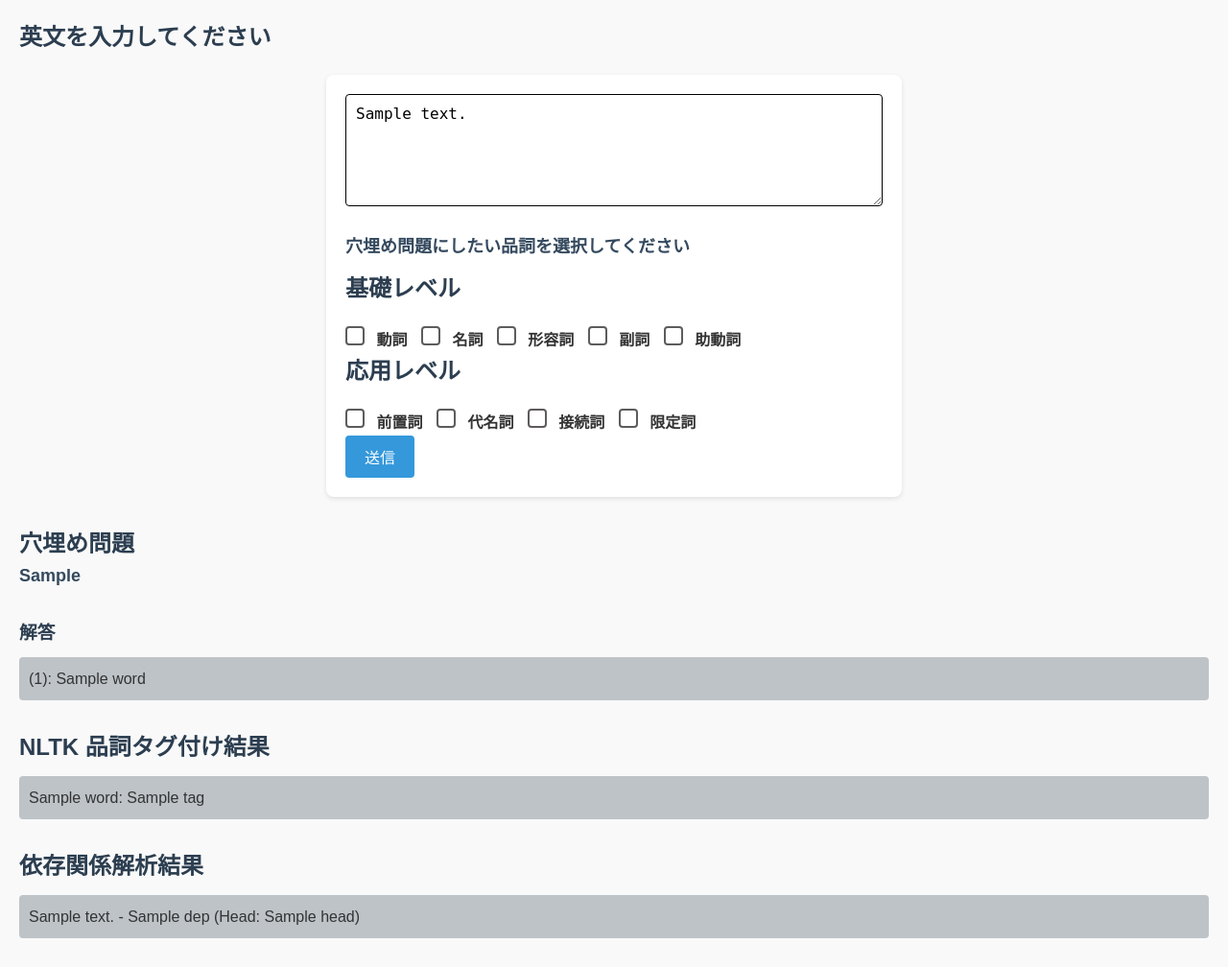
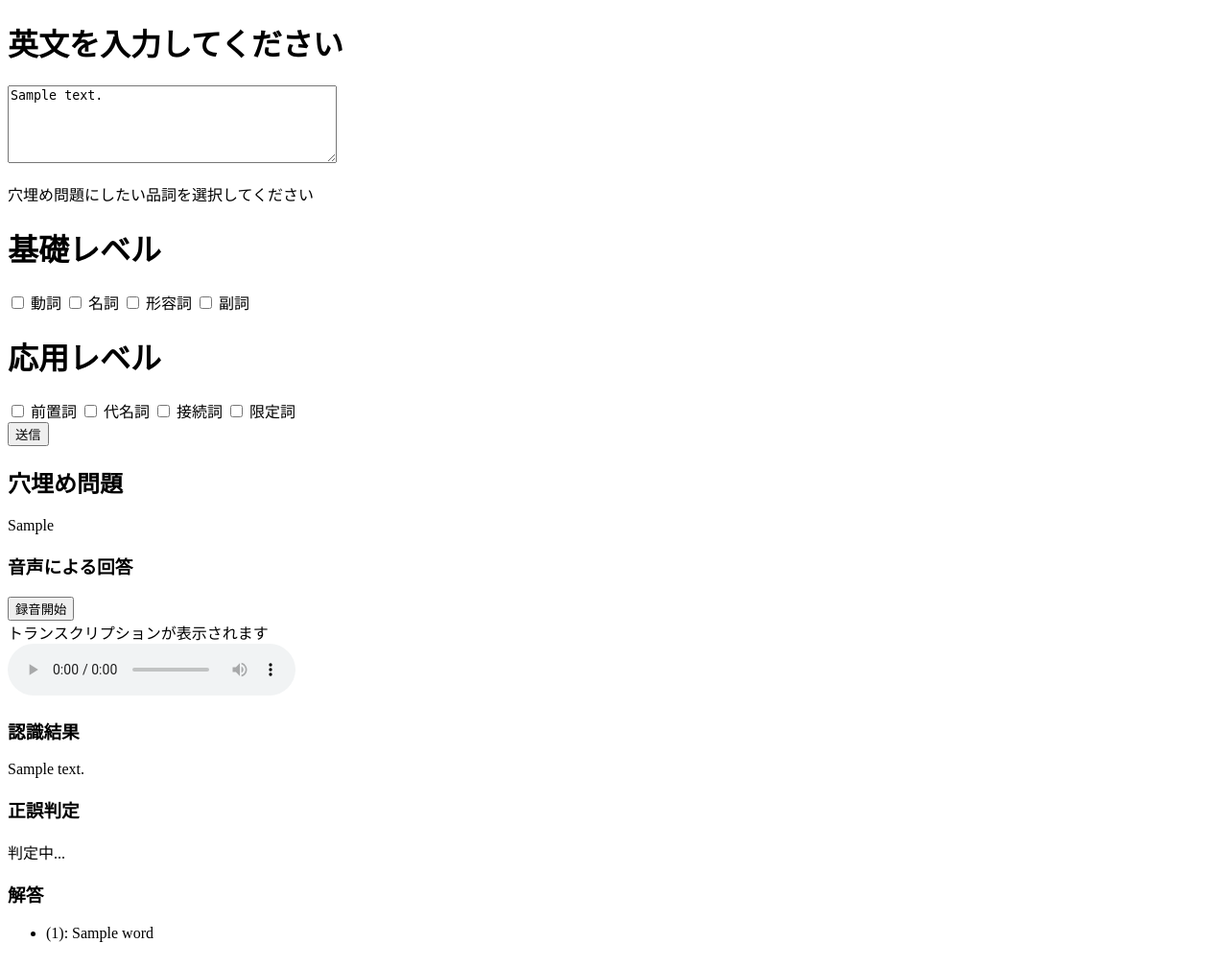
Before and after one commit to halu1006/English-Education, a Flask app: template templates/index.html in a window 1280 px wide. Shown: the whole page at 96% size. After the commit the page ends 982 px from the top, so only its background shows below. Run offline with Flask 3, Linux system fonts and the light colour scheme; the template is opened without the code that fills it: most values are stand-ins (such as "Sample title", 1, 10 or a date in 2020).

Commit message:
update:whisper result

```diff
--- a/templates/index.html
+++ b/templates/index.html
@@ -3,30 +3,21 @@
 <head>
     <meta charset="UTF-8">
     <meta name="viewport" content="width=device-width, initial-scale=1.0">
-    <link rel="stylesheet" href="/static/index.css">
+    <link rel="stylesheet" href="{{ url_for('static', filename='css/style.css') }}">
     <title>英語学習</title>
 </head>
+
 <body>
     <h1>英文を入力してください</h1>
-    <form method="POST" action="/">
-        <textarea name="input_text" rows="5" cols="40" placeholder="ここにテキストを入力してください">{{ input_text or '' }}</textarea><br>
+    <form method="POST" action="/" id="questionForm">
+        <textarea name="input_text" rows="5" cols="40">{{ input_text or '' }}</textarea><br>
         <p>穴埋め問題にしたい品詞を選択してください</p>
         <h1>基礎レベル</h1>
+        <input type="checkbox" name="pos_checkbox" value="VERB" id="verb_checkbox"> <label for="verb_checkbox">動詞</label>
+        <input type="checkbox" name="pos_checkbox" value="NOUN" id="noun_checkbox"> <label for="noun_checkbox">名詞</label>
+        <input type="checkbox" name="pos_checkbox" value="ADJ" id="adjective_checkbox"> <label for="adjective_checkbox">形容詞</label>
+        <input type="checkbox" name="pos_checkbox" value="ADV" id="adverb_checkbox"> <label for="adverb_checkbox">副詞</label>
 
-        <input type="checkbox" name="pos_checkbox" value="VERB" id="verb_checkbox">
-        <label for="verb_checkbox">動詞</label>
-
-        <input type="checkbox" name="pos_checkbox" value="NOUN" id="noun_checkbox">
-        <label for="noun_checkbox">名詞</label>
-
-        <input type="checkbox" name="pos_checkbox" value="ADJ" id="adjective_checkbox">
-        <label for="adjective_checkbox">形容詞</label>
-
-        <input type="checkbox" name="pos_checkbox" value="ADV" id="adverb_checkbox">
-        <label for="adverb_checkbox">副詞</label>
-
-        <input type="checkbox" name="pos_checkbox" value="AUX" id="auxiliarycerv_checkbox" >
-        <label for="auxiliarycerv_checkbox">助動詞</label>
         <h1>応用レベル</h1>
         <input type="checkbox" name="pos_checkbox" value="ADP" id="preposition_checkbox">
         <label for="preposition_checkbox">前置詞</label>
@@ -43,30 +34,28 @@
     {% if masked_sentence %}
     <h2>穴埋め問題</h2>
     <p>{{ masked_sentence }}</p>
-    <h3>解答</h3>
-    <ul>
-    {% for number, word in answer_key.items() %}
-        <li>({{ number }}): {{ word }}</li>
-    {% endfor %}
-    </ul>
+    <h3>音声による回答</h3>
+    <button id="recordButton">録音開始</button>
+    <div id="transcription">トランスクリプションが表示されます</div>
+    <audio id="audioPlayback" controls></audio>
+
+    <h3>認識結果</h3>
+    <p>{{ transcription_text }}</p>
+
+    <h3>正誤判定</h3>
+    <p id="judgeResult">判定中...</p> <div id="correctAnswers"></div>
+
     {% endif %}
 
     {% if nltk_tags %}
-    <h2>NLTK 品詞タグ付け結果</h2>
+    <h3>解答</h3>
     <ul>
-    {% for word, tag in nltk_tags %}
-        <li>{{ word }}: {{ tag }}</li>
-    {% endfor %}
-    </ul>
-    {% endif %}
-
-    {% if dependencies %}
-    <h2>依存関係解析結果</h2>
-    <ul>
-    {% for dep in dependencies %}
-        <li>{{ dep.text }} - {{ dep.dep }} (Head: {{ dep.head }})</li>
-    {% endfor %}
+        {% for number, word in answer_key.items() %}
+        <li>({{ number }}): {{ word }}</li>
+        {% endfor %}
     </ul>
     {% endif %}
 </body>
+<script src="https://ajax.googleapis.com/ajax/libs/jquery/3.6.0/jquery.min.js"></script>
+<script src="{{ url_for('static', filename='js/script.js') }}"></script>
 </html>
```
